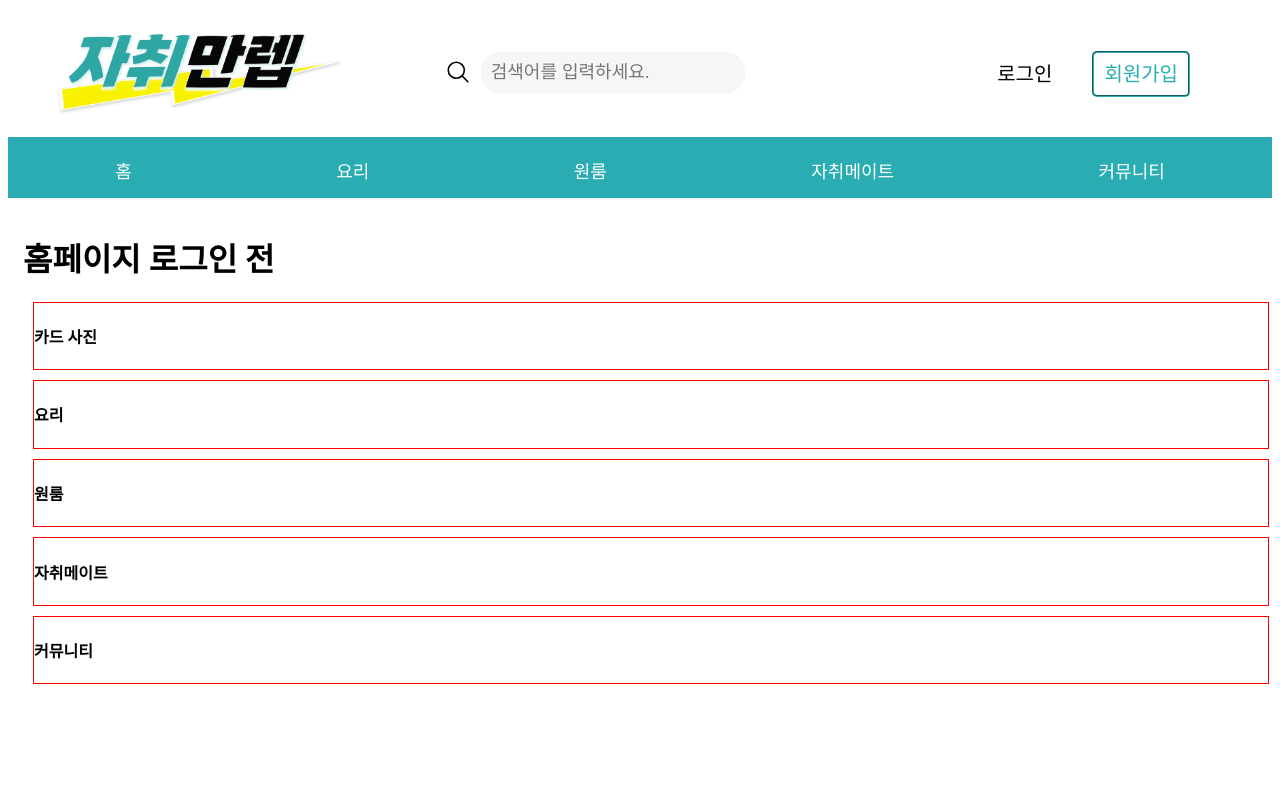
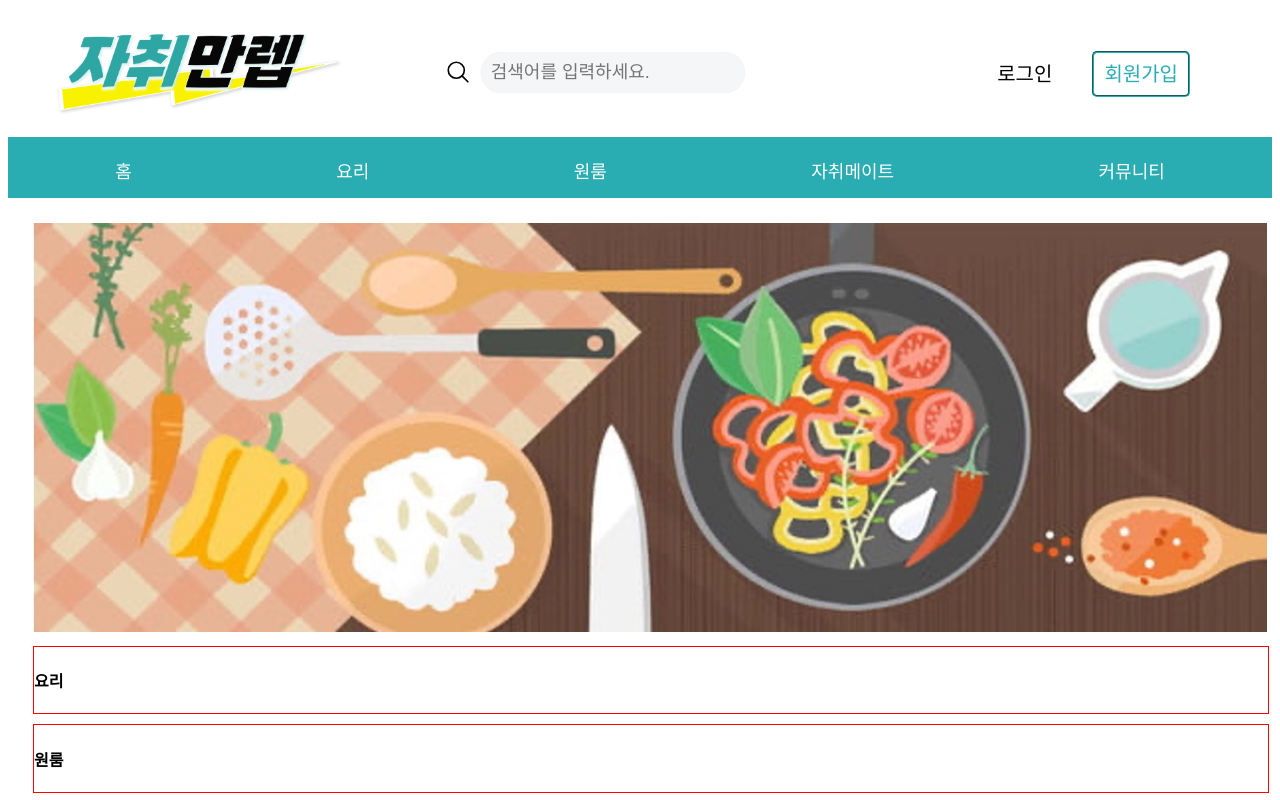
Before and after one commit to 2024-Hansung-Capstone/projectj-frontend, a React (Create React App) app: page / in a window 1280 px wide. Shown: the top 800 px of the page. Built offline with nearby package versions, Linux system fonts and the light colour scheme; a web font is replaced by a local one.

Commit message:
revise Home

```diff
--- a/src/pages/BeforeLogin/Home.css
+++ b/src/pages/BeforeLogin/Home.css
@@ -5,8 +5,10 @@
     margin: 10px;
 }
 .Home-photoList {
-    border: groove 1px red;
     margin: 10px;
+    width: 100%;
+}
+.card-photo {
     width: 100%;
 }
 .Home-slider1{
--- a/src/pages/BeforeLogin/Home.js
+++ b/src/pages/BeforeLogin/Home.js
@@ -1,11 +1,17 @@
 import React from 'react';
+import { Link } from 'react-router-dom';
 import './Home.css';
 
 export default function Home() {
   return (
     <div className='Home-container'>
-      <h1>홈페이지 로그인 전</h1>
-      <div className='Home-photoList'><h4>카드 사진</h4></div>
+      <div className='Home-photoList'>
+            <img
+              className="card-photo"
+              src="/card3.jpg"
+              alt="로고"
+            />
+      </div>
       <div className='Home-slider1'><h4>요리</h4></div>
       <div className='Home-slider2'><h4>원룸</h4></div>
       <div className='Home-slider3'><h4>자취메이트</h4></div>
```
Also changed, not shown: public/card3.jpg (added).
